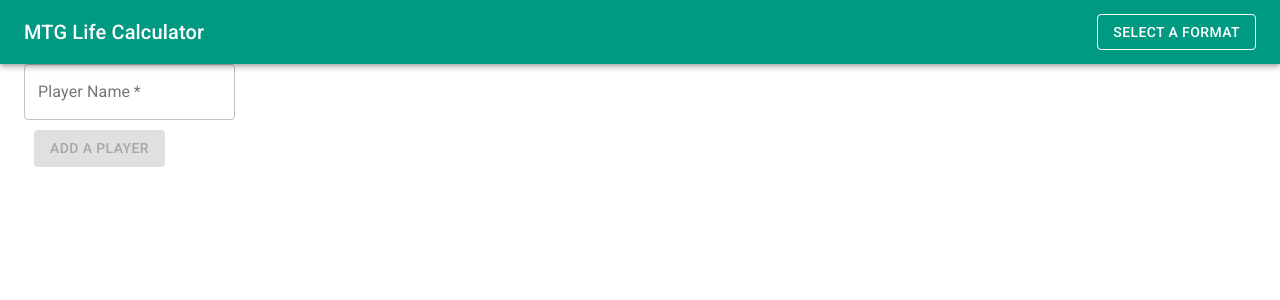
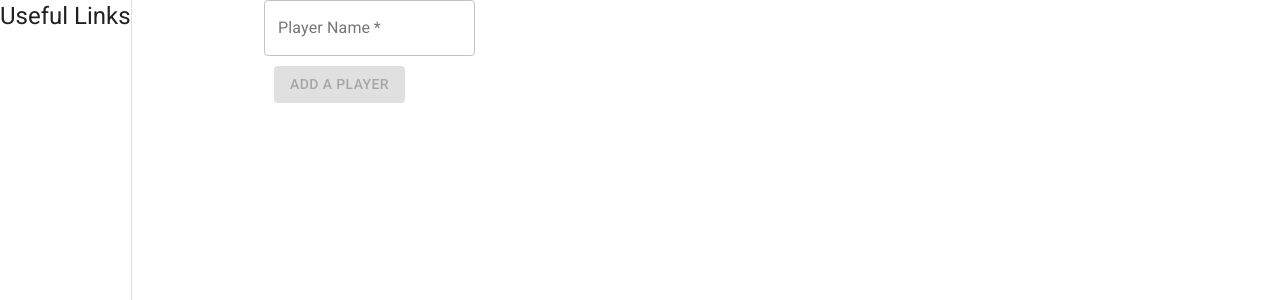
Before and after one commit to lritter79/material-ui-mtg-life-calculator, a React (Create React App) app: page / in a window 1280 px wide. Shown: the top 300 px of the page. Built offline with nearby package versions, Linux system fonts and the light colour scheme.

Commit message:
got drawer and content to be next to eachother

```diff
--- a/src/App.js
+++ b/src/App.js
@@ -58,14 +58,12 @@ function App() {
     <ThemeProvider theme={customTheme}>
       <CategoryContext.Provider value={selectedCategory}>
         <PlayersContext.Provider value={players}>
-          <TopMenu
-            categories={categories}
-            setSelectedCategory={setSelectedCategory}
-          ></TopMenu>
-          <Container>
-            <AddPlayerForm setPlayers={setPlayers} players={players} />
-            <LifeCounterContainer players={players} setPlayers={setPlayers} />
-          </Container>
+          <Layout>
+            <Container>
+              <AddPlayerForm setPlayers={setPlayers} players={players} />
+              <LifeCounterContainer players={players} setPlayers={setPlayers} />
+            </Container>
+          </Layout>
         </PlayersContext.Provider>
       </CategoryContext.Provider>
     </ThemeProvider>
--- a/src/Components/CustomDrawer.js
+++ b/src/Components/CustomDrawer.js
@@ -2,13 +2,15 @@ import { Drawer, Typography, makeStyles } from "@material-ui/core";
 import React from "react";
 
 const useStyles = makeStyles({
-  drawer: {},
+  drawer: {
+    width: "240px",
+  },
 });
 
 function CustomDrawer() {
   const classes = useStyles();
   return (
-    <Drawer variant="permanent" anchor="left" classname={classes.drawer}>
+    <Drawer variant="permanent" anchor="left" className={classes.drawer}>
       <div>
         <Typography variant="h5">Useful Links</Typography>
       </div>
--- a/src/Components/Layout.js
+++ b/src/Components/Layout.js
@@ -1,8 +1,6 @@
 import React from "react";
 import { makeStyles } from "@material-ui/core";
 import CustomDrawer from "./CustomDrawer";
-import TopMenu from "./TopMenu";
-import categories from "./Categories";
 
 const useStyles = makeStyles({
   root: {
@@ -19,7 +17,6 @@ function Layout({ children }) {
   return (
     <div className={classes.root}>
       <CustomDrawer></CustomDrawer>
-      {/** top menu */}
       <div className={classes.page}>{children}</div>
     </div>
   );
```
